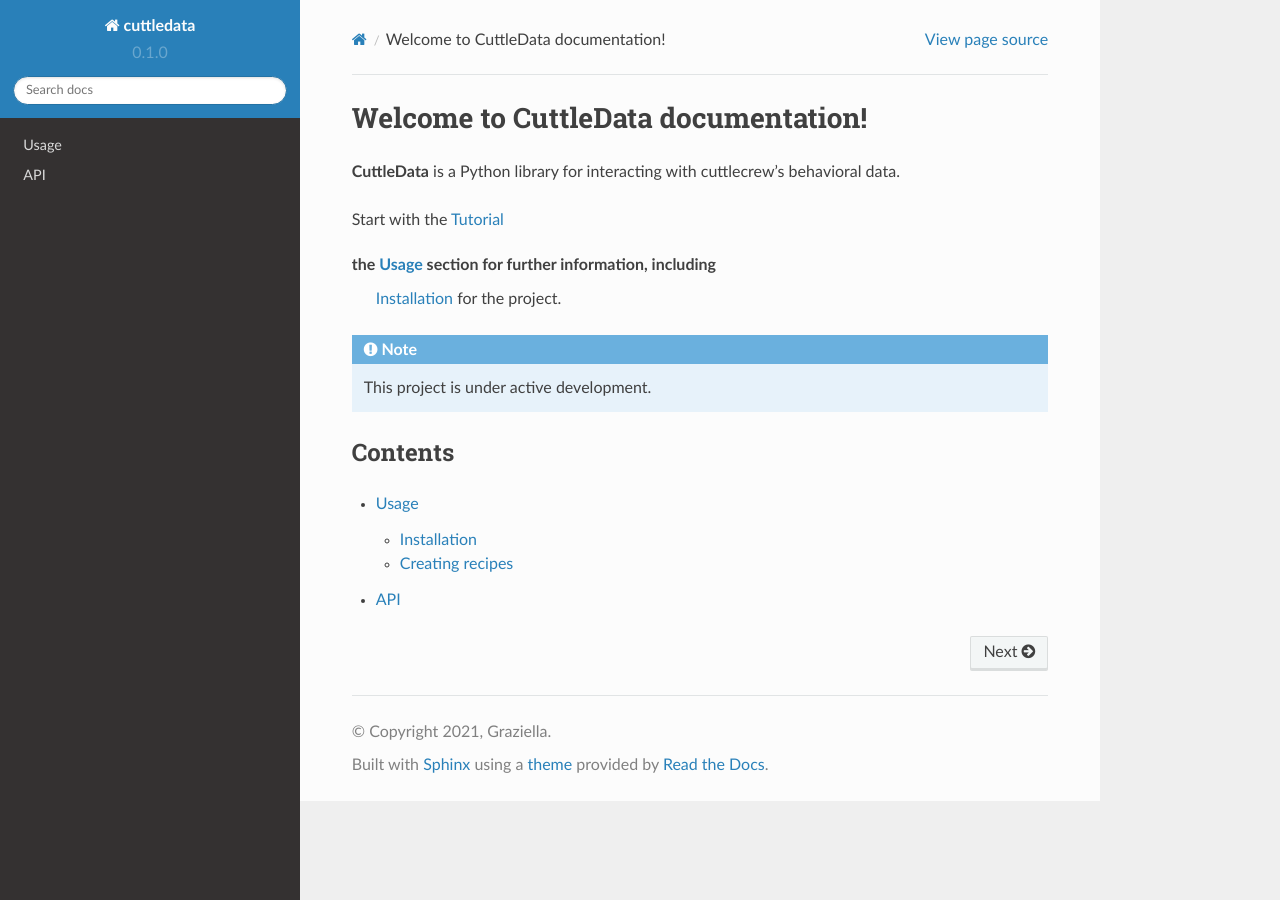
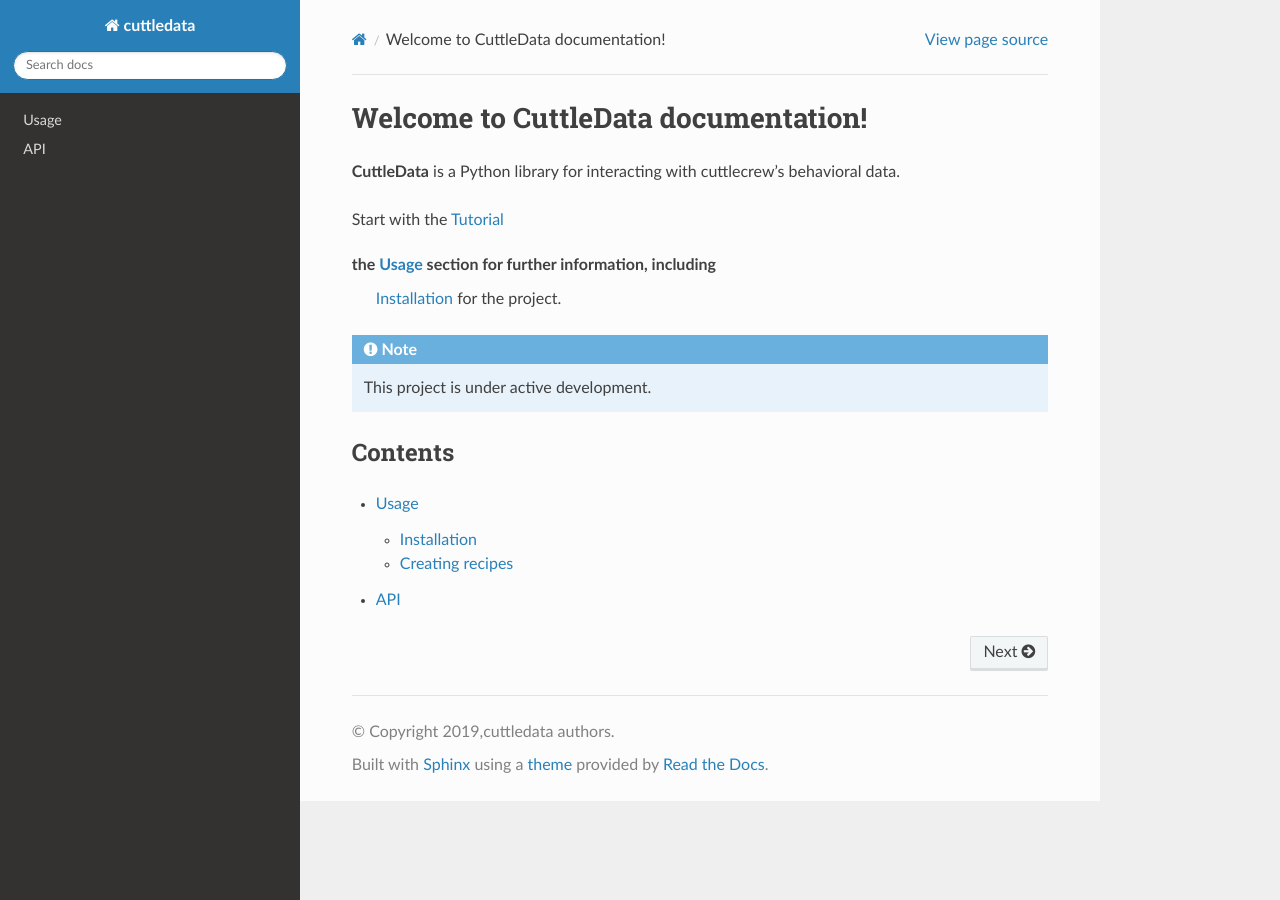
Before and after one commit to ershook/cuttledata, a Sphinx documentation site: the page built from docs/index.rst, in a window 1280 px wide. Built offline with Sphinx 7.4.7 and the Read the Docs theme 2.0.0, drawn with Linux system fonts in a browser that asks for light colours; some of the changed lines change nothing that is shown.

Commit message:
Update conf.py

```diff
--- a/docs/conf.py
+++ b/docs/conf.py
@@ -1,35 +1,157 @@
 # Configuration file for the Sphinx documentation builder.
+#
+# This file only contains a selection of the most common options. For a full
+# list see the documentation:
+# http://www.sphinx-doc.org/en/master/config
 
-# -- Project information
+# -- Path setup --------------------------------------------------------------
+
+# If extensions (or modules to document with autodoc) are in another directory,
+# add these directories to sys.path here. If the directory is relative to the
+# documentation root, use os.path.abspath to make it absolute, like shown here.
+#
+import os
+import sys
+sys.path.insert(0, os.path.abspath('..'))
+sys.path.insert(0, os.path.abspath('./tutorials/'))
+
+
+# -- Project information -----------------------------------------------------
 
 project = 'cuttledata'
-copyright = '2021, Graziella'
-author = 'Graziella'
+copyright = '2019,cuttledata authors'
+author = 'cuttledata authors'
 
-release = '0.1'
-version = '0.1.0'
+# The short X.Y version
+version = ''
+# The full version, including alpha/beta/rc tags
 
-# -- General configuration
 
+# -- General configuration ---------------------------------------------------
+
+# Add any Sphinx extension module names here, as strings. They can be
+# extensions coming with Sphinx (named 'sphinx.ext.*') or your custom
+# ones.
 extensions = [
-    'sphinx.ext.duration',
+    'sphinx.ext.autodoc',
     'sphinx.ext.doctest',
+    'sphinx.ext.coverage',
+    'sphinx.ext.mathjax',
+    'sphinx.ext.viewcode',
+    'sphinx.ext.githubpages',
+    'sphinx.ext.napoleon',
+    'numpydoc',
+    'nbsphinx',
+    'nbsphinx_link',
+    'sphinxcontrib.apidoc',
+    'matplotlib.sphinxext.plot_directive',
+    'matplotlib.sphinxext.mathmpl',
     'sphinx.ext.autodoc',
-    'sphinx.ext.autosummary',
+    'sphinx_autodoc_typehints',
     'sphinx.ext.intersphinx',
+    'sphinx_copybutton',
 ]
 
-intersphinx_mapping = {
-    'python': ('https://docs.python.org/3/', None),
-    'sphinx': ('https://www.sphinx-doc.org/en/master/', None),
-}
-intersphinx_disabled_domains = ['std']
-
+# Add any paths that contain templates here, relative to this directory.
 templates_path = ['_templates']
 
-# -- Options for HTML output
+# List of patterns, relative to source directory, that match files and
+# directories to ignore when looking for source files.
+# This pattern also affects html_static_path and html_extra_path.
+exclude_patterns = ['_build', 'Thumbs.db', '.DS_Store']
 
+# The suffix(es) of source filenames.
+# You can specify multiple suffix as a list of string:
+#
+# source_suffix = ['.rst', '.md']
+source_suffix = '.rst'
+
+# The master toctree document.
+master_doc = 'index'
+
+# List of patterns, relative to source directory, that match files and
+# directories to ignore when looking for source files.
+# This pattern also affects html_static_path and html_extra_path.
+exclude_patterns = ['_build', 'Thumbs.db', '.DS_Store', '**.ipynb_checkpoints']
+
+# The name of the Pygments (syntax highlighting) style to use.
+pygments_style = 'sphinx'
+
+# Napoleon settings
+napoleon_google_docstring = False
+napoleon_numpy_docstring = True
+napoleon_include_init_with_doc = False
+napoleon_include_private_with_doc = False
+napoleon_include_special_with_doc = True
+napoleon_use_admonition_for_examples = False
+napoleon_use_admonition_for_notes = False
+napoleon_use_admonition_for_references = False
+napoleon_use_ivar = False
+napoleon_use_param = True
+napoleon_use_rtype = True
+
+numfig = True
+
+# -- Options for HTML output -------------------------------------------------
+
+# The theme to use for HTML and HTML Help pages.  See the documentation for
+# a list of builtin themes.
+#
 html_theme = 'sphinx_rtd_theme'
 
-# -- Options for EPUB output
-epub_show_urls = 'footnote'
+# Add any paths that contain custom static files (such as style sheets) here,
+# relative to this directory. They are copied after the builtin static files,
+# so a file named "default.css" will overwrite the builtin "default.css".
+html_static_path = ['_static']
+
+# these are for the sphinx_rtd_theme
+html_theme_options = {
+    'display_version': True,
+
+}
+
+
+
+# -- Options for LaTeX output ------------------------------------------------
+
+latex_elements = {
+    # The paper size ('letterpaper' or 'a4paper').
+    #
+    # 'papersize': 'letterpaper',
+
+    # The font size ('10pt', '11pt' or '12pt').
+    #
+    # 'pointsize': '10pt',
+
+    # Additional stuff for the LaTeX preamble.
+    #
+    # 'preamble': '',
+
+    # Latex figure (float) alignment
+    #
+    # 'figure_align': 'htbp',
+}
+
+
+
+
+# -- Options for Epub output -------------------------------------------------
+
+# Bibliographic Dublin Core info.
+epub_title = project
+
+# The unique identifier of the text. This can be a ISBN number
+# or the project homepage.
+#
+# epub_identifier = ''
+
+# A unique identification for the text.
+#
+# epub_uid = ''
+
+# A list of files that should not be packed into the epub file.
+epub_exclude_files = ['search.html']
+
+
+# -- Extension configuration -------------------------------------------------
+apidoc_module_dir = "../src/cuttledata"
```
